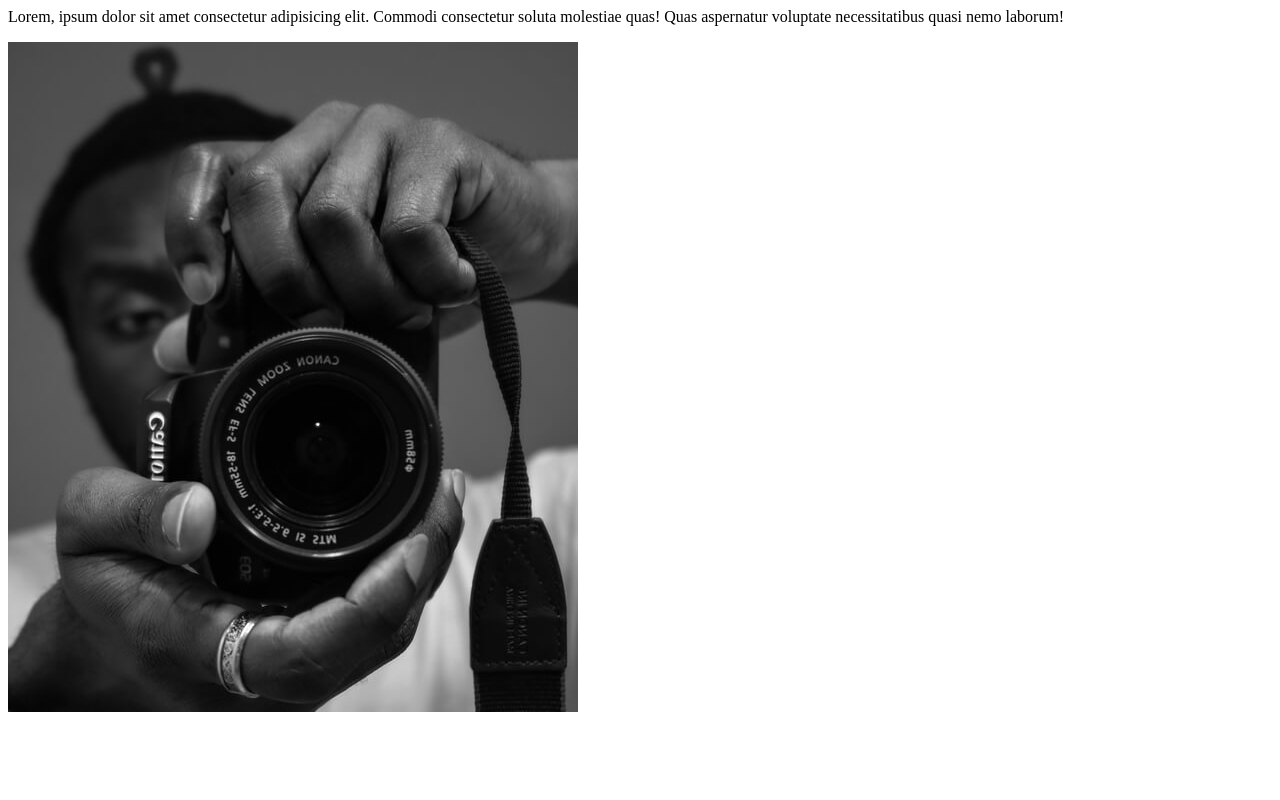
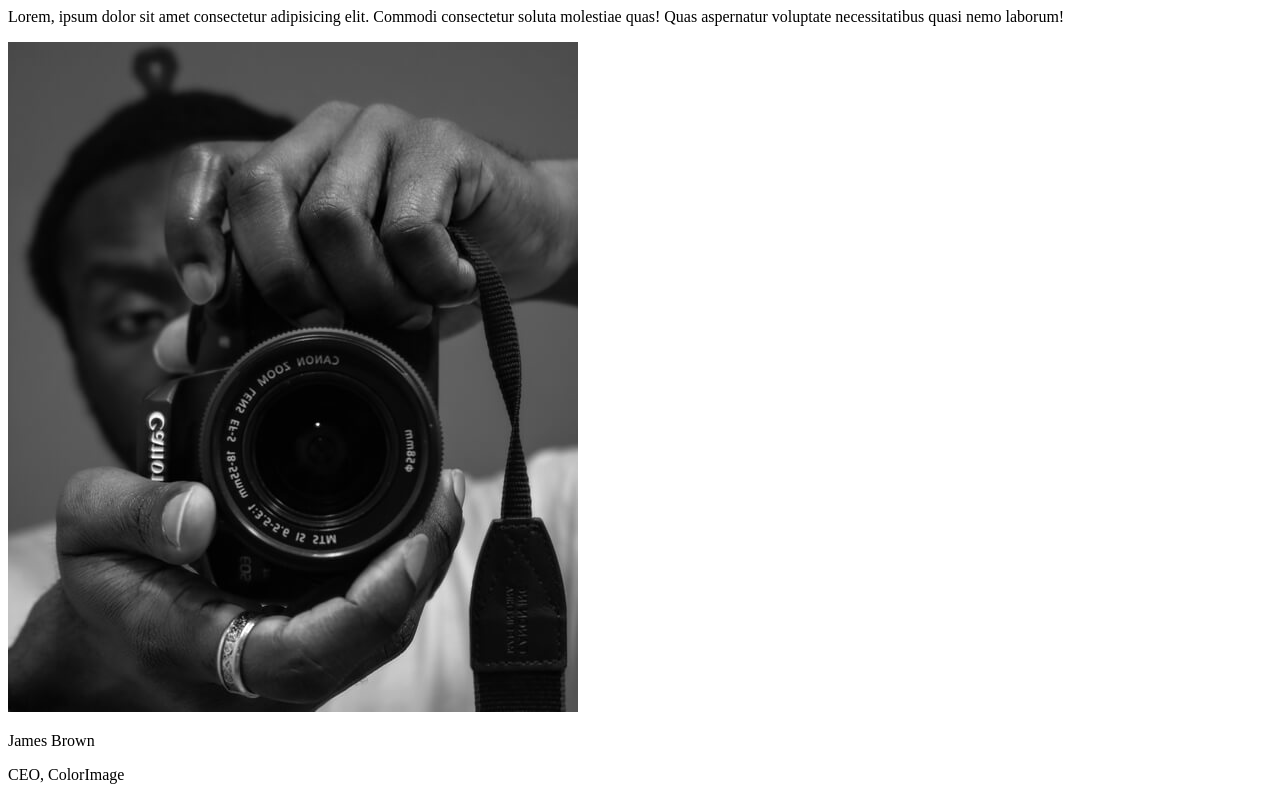
Before and after one commit to Naima-guyo/photo-studio-portfolio, a plain HTML site: page index.html in a window 1280 px wide. Shown: the part 9034-9834 px from the top of the page. Before the commit the page ends 9758 px from the top, so only its background shows below. Drawn offline with Linux system fonts and the light colour scheme.

Commit message:
add contact section Testimonial para

```diff
--- a/index.html
+++ b/index.html
@@ -145,6 +145,8 @@
   <img src="./Assets/images/contact-img.jpg" alt="Testimonial">
 
   <!-- Contact Section Testimonial para -->
+  <p>James Brown</p>
+  <p>CEO, ColorImage</p>
 
 
 
```
